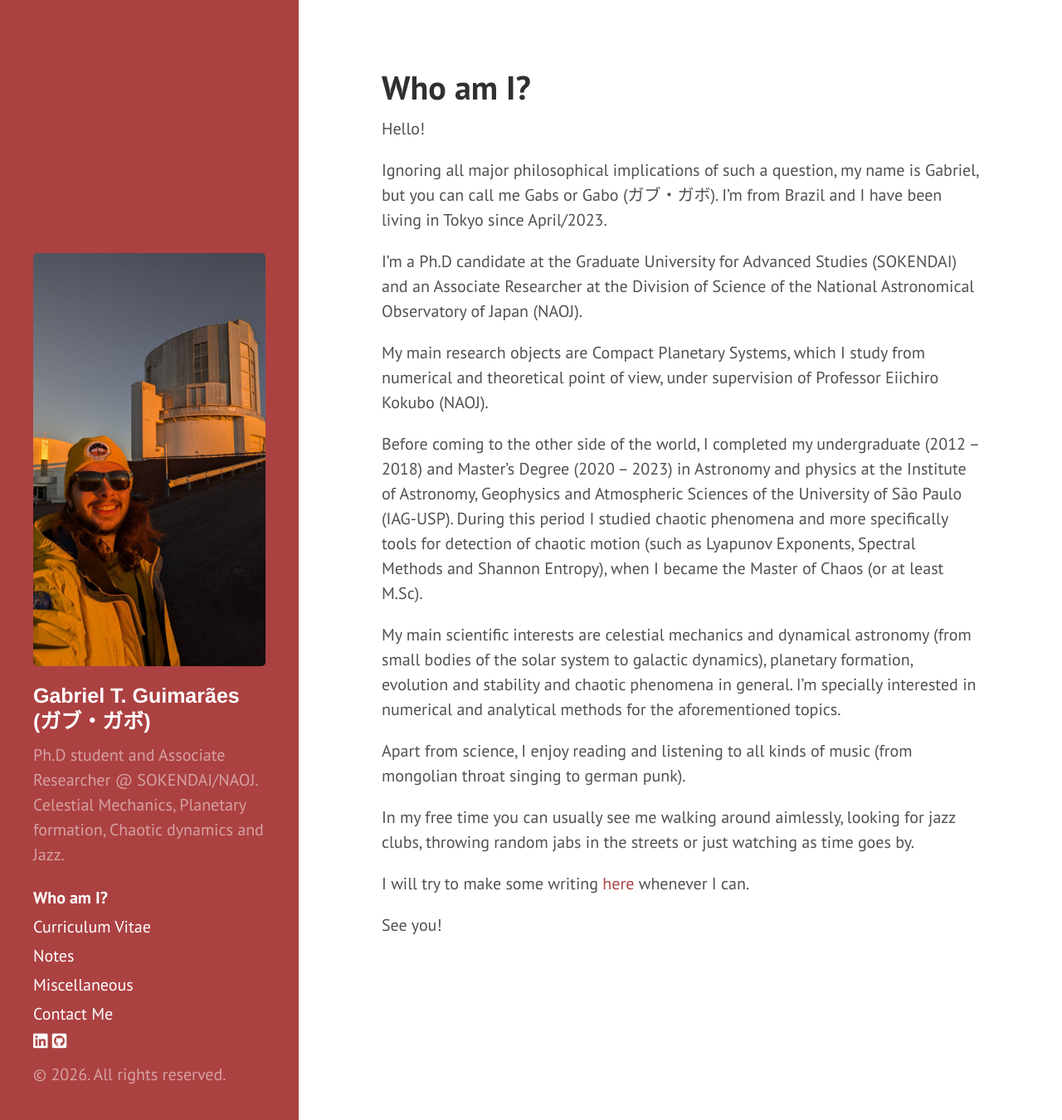
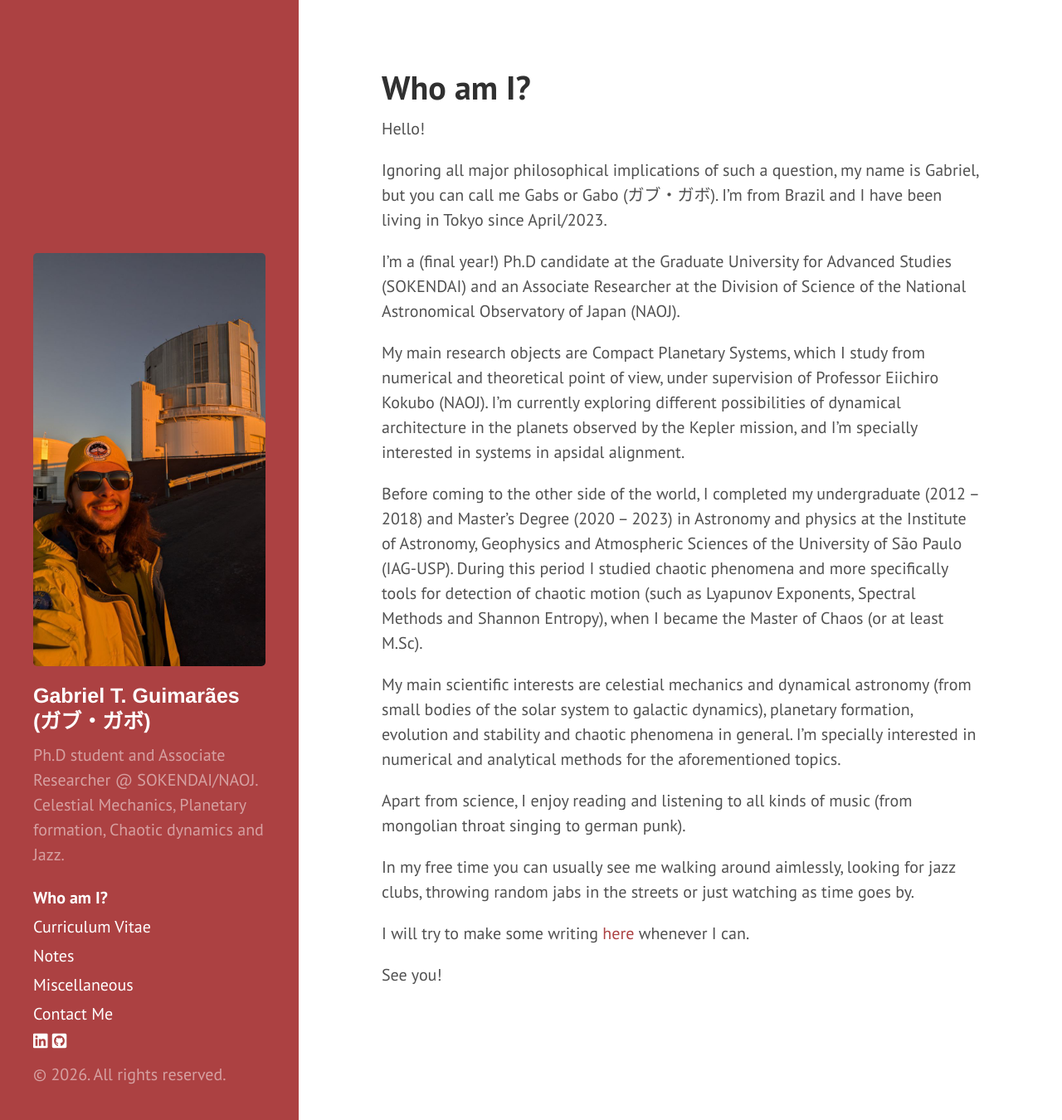
Before and after one commit to gabrieltxg/gabrieltxg.github.io, a Jekyll site: the page built from _pages/1-about.md, in a window 1280 px wide and 1350 px high. Shown: the whole window at 83% size. Built offline with Jekyll 4.4.1, drawn with Linux system fonts in a browser that asks for light colours; nearby versions of some CDN libraries; Markdown is read by kramdown in place of the engine named in the settings; a style sheet for code colours, icons or effects is not loaded.

Commit message:
Update 1-about.md

```diff
--- a/_pages/1-about.md
+++ b/_pages/1-about.md
@@ -8,9 +8,9 @@ Hello!
 
 Ignoring all major philosophical implications of such a question, my name is Gabriel, but you can call me Gabs or Gabo (ガブ・ガボ). I'm from Brazil and I have been living in Tokyo since April/2023.
 
-I'm a Ph.D candidate at the Graduate University for Advanced Studies (SOKENDAI) and an Associate Researcher at the Division of Science of the National Astronomical Observatory of Japan (NAOJ).
+I'm a (final year!) Ph.D candidate at the Graduate University for Advanced Studies (SOKENDAI) and an Associate Researcher at the Division of Science of the National Astronomical Observatory of Japan (NAOJ).
 
-My main research objects are Compact Planetary Systems, which I study from numerical and theoretical point of view, under supervision of Professor Eiichiro Kokubo (NAOJ).
+My main research objects are Compact Planetary Systems, which I study from numerical and theoretical point of view, under supervision of Professor Eiichiro Kokubo (NAOJ). I'm  currently exploring different possibilities of dynamical architecture in the planets observed by the Kepler mission, and I'm specially interested in systems in apsidal alignment.
 
 Before coming to the other side of the world, I completed my undergraduate (2012 -- 2018) and Master's Degree (2020 -- 2023) in Astronomy and physics at the Institute of Astronomy, Geophysics and Atmospheric Sciences of the University of São Paulo (IAG-USP). During this period I studied chaotic phenomena and more specifically tools for detection of chaotic motion (such as Lyapunov Exponents, Spectral Methods and Shannon Entropy), when I became the Master of Chaos (or at least M.Sc).
 
```
